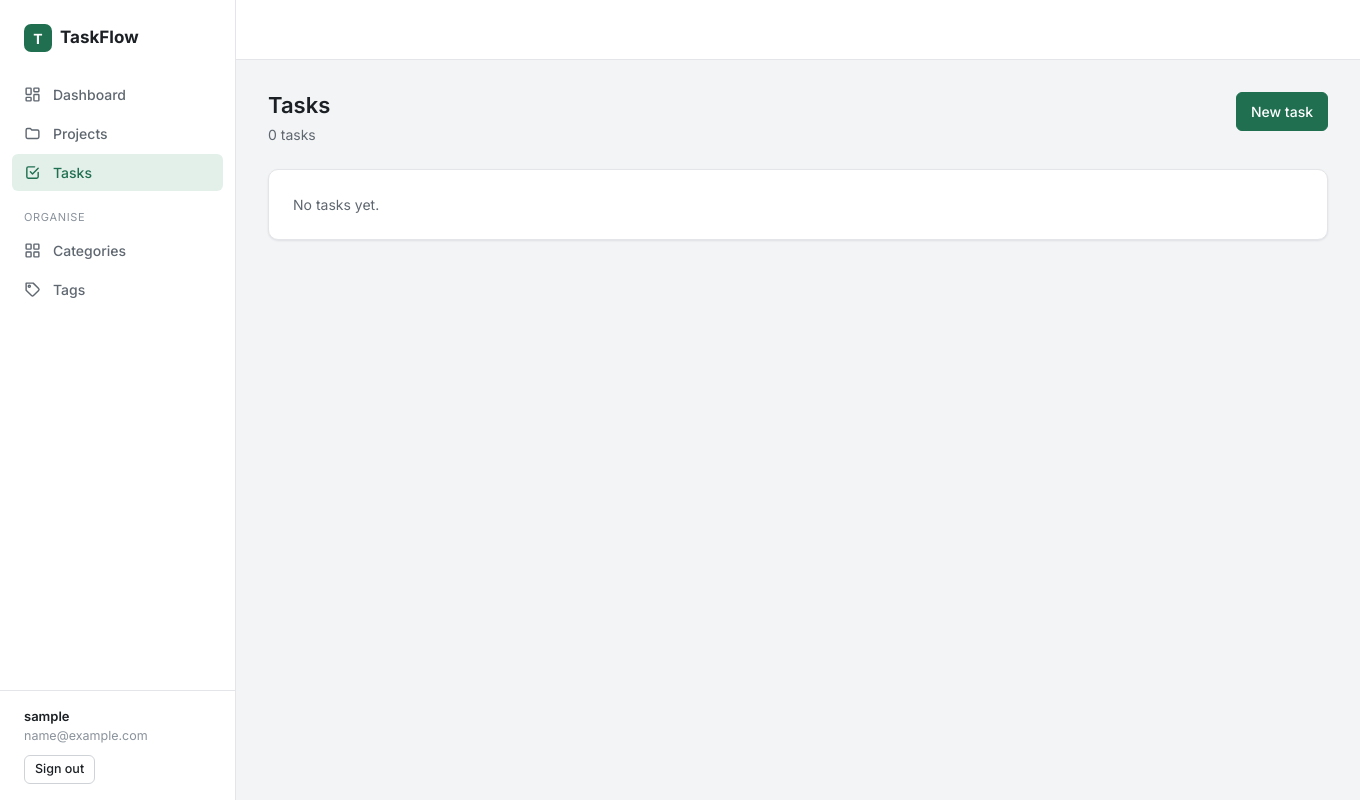
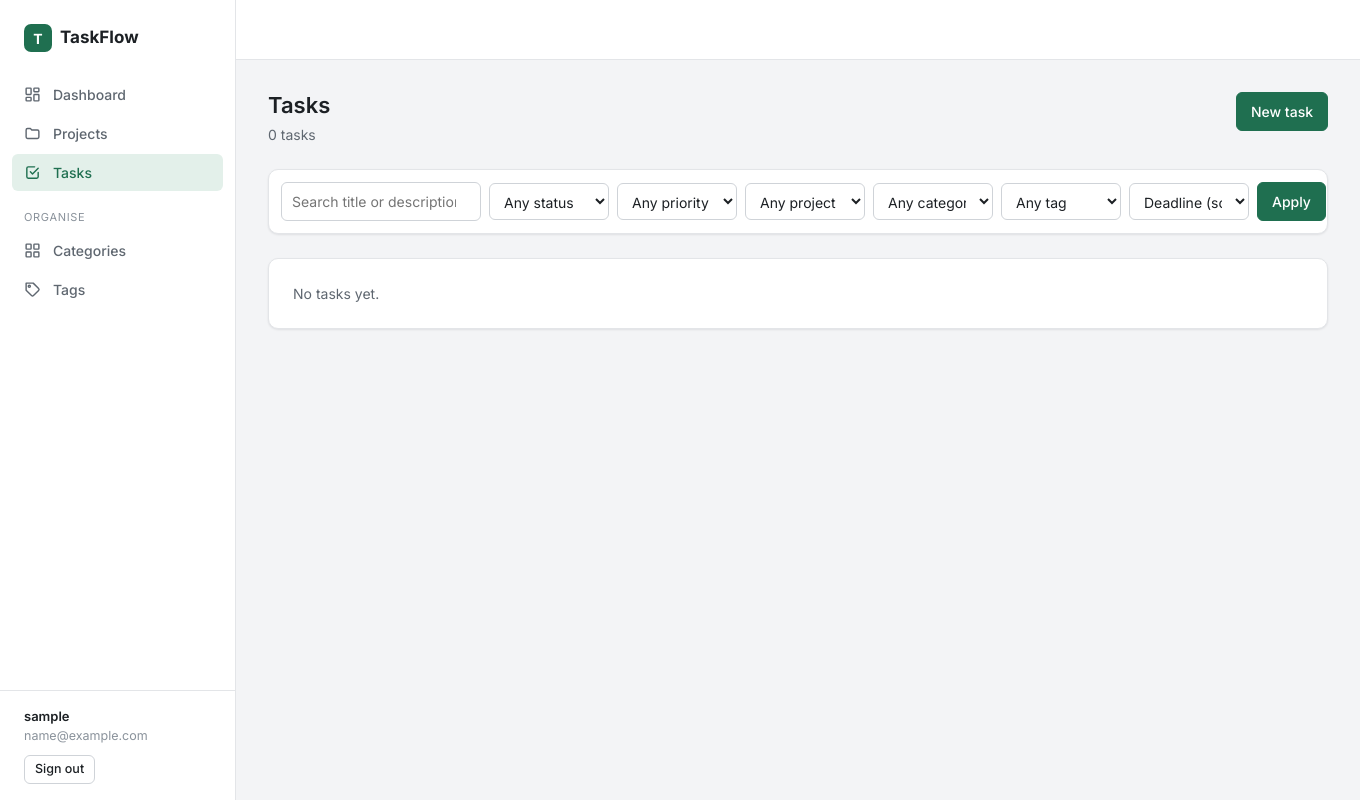
Before and after one commit to Prithvi8706/TaskFlow, a Django app: page /tasks/ in a window 1360 px wide. Run offline with Django 5.2, Linux system fonts and the light colour scheme; the visitor is signed in with stand-in values (Sample User, id 1); data that the repository does not hold is empty.

Commit message:
feat(tasks): add search, filtering and sorting

```diff
--- a/static/css/app.css
+++ b/static/css/app.css
@@ -294,3 +294,20 @@ table.table { width: 100%; border-collapse: collapse; }
 .inline-form { display: flex; gap: var(--space-2); align-items: center; }
 .inline-form select { flex: 1; }
 .card-body > .errorlist { list-style: none; padding: 0; margin: 8px 0 0; color: var(--danger); font-size: 12.5px; }
+
+/* ---------- Filter bar ---------- */
+
+.filter-bar {
+  display: grid;
+  grid-template-columns: minmax(200px, 2fr) repeat(6, minmax(120px, 1fr)) auto;
+  gap: var(--space-2);
+  padding: var(--space-3);
+  margin-bottom: var(--space-5);
+  align-items: center;
+}
+.filter-actions { display: flex; gap: var(--space-2); }
+@media (max-width: 1200px) {
+  .filter-bar { grid-template-columns: repeat(3, minmax(0, 1fr)); }
+  .filter-search { grid-column: 1 / -1; }
+}
+.filter-bar + .card { margin-top: 0; }
--- a/templates/tracker/task_list.html
+++ b/templates/tracker/task_list.html
@@ -9,11 +9,25 @@
   <div class="page-actions"><a class="btn btn-primary" href="{% url 'task_create' %}">New task</a></div>
 </div>
 
+<form method="get" class="card filter-bar">
+  <div class="filter-search">{{ filter_form.q }}</div>
+  {{ filter_form.status }}
+  {{ filter_form.priority }}
+  {{ filter_form.project }}
+  {{ filter_form.category }}
+  {{ filter_form.tag }}
+  {{ filter_form.sort }}
+  <div class="filter-actions">
+    <button class="btn btn-primary" type="submit">Apply</button>
+    {% if request.GET %}<a class="btn btn-ghost" href="{% url 'task_list' %}">Reset</a>{% endif %}
+  </div>
+</form>
+
 <div class="card">
   {% if tasks %}
     {% include "tracker/_task_table.html" with show_project=True %}
   {% else %}
-    <div class="card-body muted">No tasks yet.</div>
+    <div class="card-body muted">{% if is_filtered %}No tasks match these filters.{% else %}No tasks yet.{% endif %}</div>
   {% endif %}
 </div>
 {% endblock %}
--- a/tracker/forms.py
+++ b/tracker/forms.py
@@ -181,3 +181,25 @@ class TaskDependencyForm(forms.Form):
 
     def save(self):
         return TaskDependency.objects.create(task=self.task, depends_on_task=self.cleaned_data["depends_on_task"])
+
+
+class TaskFilterForm(forms.Form):
+    SORT_CHOICES = [
+        ("deadline", "Deadline (soonest first)"),
+        ("priority", "Priority (highest first)"),
+        ("created", "Created (newest first)"),
+    ]
+
+    q = forms.CharField(required=False, widget=forms.TextInput(attrs={"type": "search", "placeholder": "Search title or description"}))
+    status = forms.ChoiceField(required=False, choices=[("", "Any status")] + Task.Status.choices)
+    priority = forms.ChoiceField(required=False, choices=[("", "Any priority")] + Task.Priority.choices)
+    project = forms.ModelChoiceField(required=False, queryset=Project.objects.none(), empty_label="Any project")
+    category = forms.ModelChoiceField(required=False, queryset=Category.objects.none(), empty_label="Any category")
+    tag = forms.ModelChoiceField(required=False, queryset=Tag.objects.none(), empty_label="Any tag")
+    sort = forms.ChoiceField(required=False, choices=SORT_CHOICES)
+
+    def __init__(self, *args, user, **kwargs):
+        super().__init__(*args, **kwargs)
+        self.fields["project"].queryset = Project.objects.filter(owner=user)
+        self.fields["category"].queryset = Category.objects.filter(owner=user)
+        self.fields["tag"].queryset = Tag.objects.filter(owner=user)
--- a/tracker/views.py
+++ b/tracker/views.py
@@ -1,10 +1,18 @@
 from django.contrib import messages
 from django.contrib.auth.decorators import login_required
-from django.db.models import Count, Q
+from django.db.models import Case, Count, F, IntegerField, Q, Value, When
 from django.shortcuts import get_object_or_404, redirect, render
 from django.urls import reverse
 
-from .forms import CategoryForm, MilestoneForm, ProjectForm, TagForm, TaskDependencyForm, TaskForm
+from .forms import (
+    CategoryForm,
+    MilestoneForm,
+    ProjectForm,
+    TagForm,
+    TaskDependencyForm,
+    TaskFilterForm,
+    TaskForm,
+)
 from .models import Category, Milestone, Project, Tag, Task, TaskDependency
 
 
@@ -156,10 +164,50 @@ def user_tasks(user):
     )
 
 
+PRIORITY_RANK = Case(
+    When(priority=Task.Priority.HIGH, then=Value(3)),
+    When(priority=Task.Priority.MEDIUM, then=Value(2)),
+    default=Value(1),
+    output_field=IntegerField(),
+)
+
+SORT_ORDER = {
+    "deadline": [F("deadline").asc(nulls_last=True), "title"],
+    "priority": [PRIORITY_RANK.desc(), F("deadline").asc(nulls_last=True), "title"],
+    "created": ["-created_at", "title"],
+}
+
+
+def filtered_tasks(request):
+    """Apply the search / filter / sort query string to the user's tasks."""
+    form = TaskFilterForm(request.GET or None, user=request.user)
+    tasks = user_tasks(request.user)
+    sort = "deadline"
+    if form.is_valid():
+        data = form.cleaned_data
+        if data["q"]:
+            tasks = tasks.filter(Q(title__icontains=data["q"]) | Q(description__icontains=data["q"]))
+        if data["status"]:
+            tasks = tasks.filter(status=data["status"])
+        if data["priority"]:
+            tasks = tasks.filter(priority=data["priority"])
+        if data["project"]:
+            tasks = tasks.filter(project=data["project"])
+        if data["category"]:
+            tasks = tasks.filter(category=data["category"])
+        if data["tag"]:
+            tasks = tasks.filter(tags=data["tag"])
+        sort = data["sort"] or sort
+    return form, tasks.order_by(*SORT_ORDER[sort])
+
+
 @login_required
 def task_list(request):
-    tasks = user_tasks(request.user).order_by("deadline", "title")
-    return render(request, "tracker/task_list.html", {"tasks": tasks})
+    form, tasks = filtered_tasks(request)
+    is_filtered = any(v for k, v in request.GET.items() if k != "sort")
+    return render(
+        request, "tracker/task_list.html", {"tasks": tasks, "filter_form": form, "is_filtered": is_filtered}
+    )
 
 
 @login_required
```
